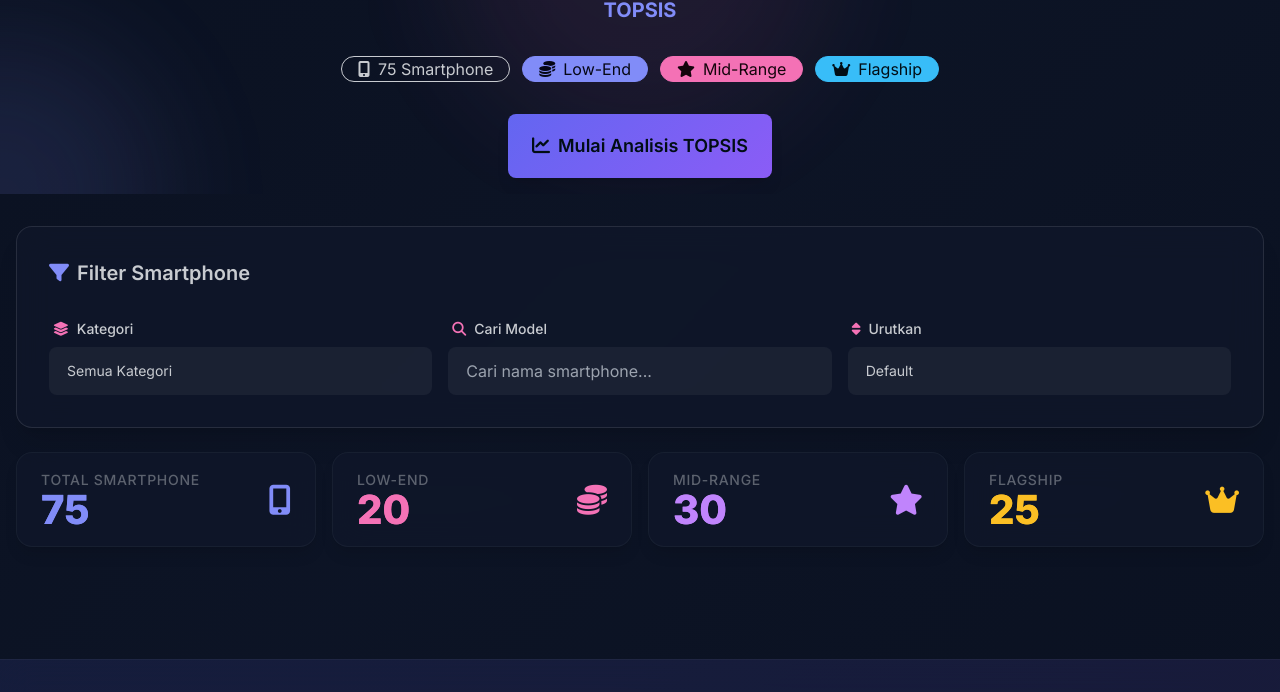
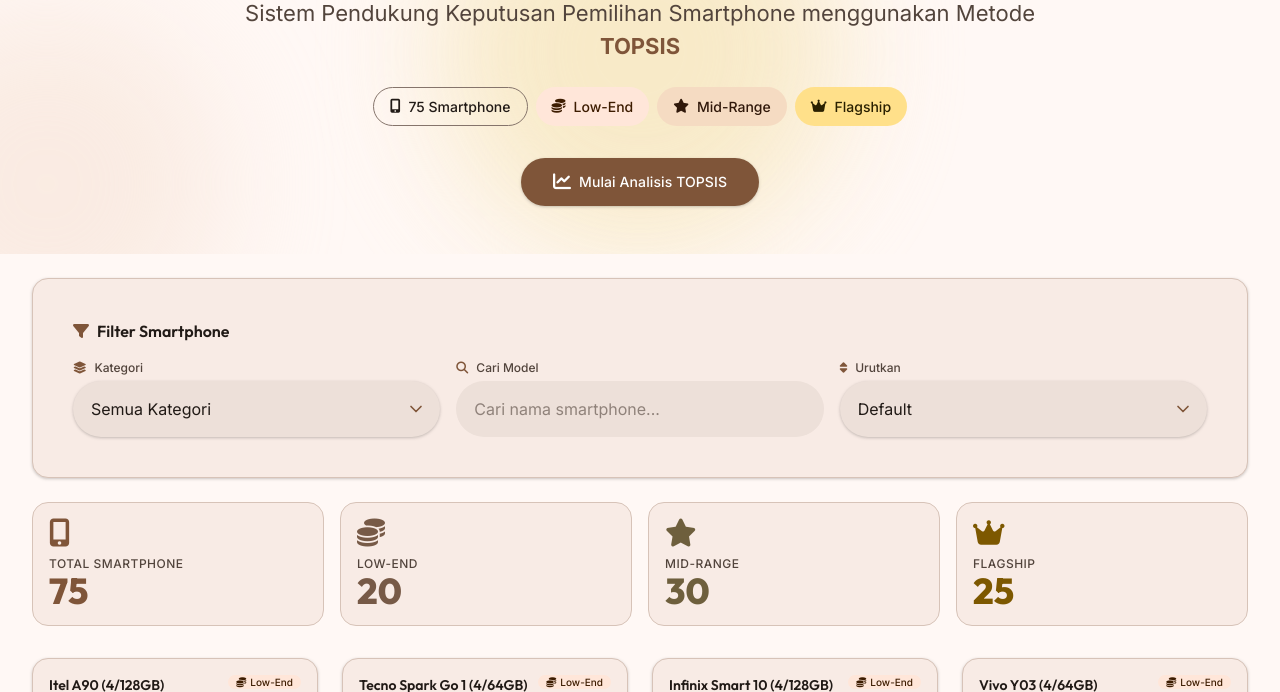
Before and after one commit to Gustyx-Power/Topsis-Website, a plain HTML site: page index.html in a window 1280 px wide. Shown: the part 379-1071 px from the top of the page. Drawn offline with nearby package versions, Linux system fonts and the light colour scheme.

Commit message:
Update index.html with Material Design 3 structure

```diff
--- a/index.html
+++ b/index.html
@@ -1,100 +1,84 @@
 <!DOCTYPE html>
-<html lang="id" data-theme="night">
+<html lang="id">
 
 <head>
   <meta charset="UTF-8">
   <meta name="viewport" content="width=device-width, initial-scale=1.0">
   <title>Smartphone TOPSIS - Sistem Pendukung Keputusan</title>
-
-    <!-- DaisyUI + Tailwind -->
-    <link href="https://cdn.jsdelivr.net/npm/daisyui@4.4.19/dist/full.min.css" rel="stylesheet">
-    <script src="https://cdn.tailwindcss.com"></script>
+  <meta name="description" content="Sistem Pendukung Keputusan Pemilihan Smartphone menggunakan Metode TOPSIS dengan analisis multi-kriteria">
 
   <!-- Font Awesome Icons -->
   <link rel="stylesheet" href="https://cdnjs.cloudflare.com/ajax/libs/font-awesome/6.5.1/css/all.min.css">
 
-    <!-- AOS Animation -->
-    <link href="https://unpkg.com/aos@2.3.1/dist/aos.css" rel="stylesheet">
-
-    <!-- Google Fonts -->
-    <link rel="preconnect" href="https://fonts.googleapis.com">
-    <link rel="preconnect" href="https://fonts.gstatic.com" crossorigin>
-    <link href="https://fonts.googleapis.com/css2?family=Inter:wght@300;400;500;600;700;800&display=swap"
-        rel="stylesheet">
-
-    <link rel="stylesheet" href="./css/styles.css">
+  <!-- Material Design 3 Custom CSS -->
+  <link rel="stylesheet" href="./css/main.css">
 </head>
 
-<body class="bg-gradient-to-br from-base-300 via-base-200 to-base-300 min-h-screen">
+<body>
   <!-- Navbar -->
   <div id="navbar"></div>
 
   <!-- Hero Section -->
-    <div class="hero min-h-[50vh] relative overflow-hidden" data-aos="fade-up">
+  <section class="hero" data-animate="fade">
     <!-- Animated Background -->
-        <div class="absolute inset-0 overflow-hidden">
-            <div class="absolute -top-40 -right-40 w-80 h-80 bg-primary/20 rounded-full blur-3xl animate-pulse"></div>
-            <div class="absolute -bottom-40 -left-40 w-80 h-80 bg-secondary/20 rounded-full blur-3xl animate-pulse"
-                style="animation-delay: 1s;"></div>
-            <div class="absolute top-1/2 left-1/2 -translate-x-1/2 -translate-y-1/2 w-96 h-96 bg-accent/10 rounded-full blur-3xl animate-pulse"
-                style="animation-delay: 2s;"></div>
+    <div class="hero-background">
+      <div class="hero-blob hero-blob-1"></div>
+      <div class="hero-blob hero-blob-2"></div>
+      <div class="hero-blob hero-blob-3"></div>
     </div>
 
-        <div class="hero-content text-center relative z-10">
-            <div class="max-w-3xl">
-                <div class="mb-6" data-aos="zoom-in" data-aos-delay="200">
-                    <span class="text-7xl animate-bounce inline-block">📱</span>
+    <div class="hero-content">
+      <div class="hero-icon">📱</div>
+      <h1 class="hero-title">Smartphone Recommendation</h1>
+      <p class="hero-subtitle">
+        Sistem Pendukung Keputusan Pemilihan Smartphone menggunakan Metode
+        <span class="hero-highlight">TOPSIS</span>
+      </p>
+
+      <div class="hero-badges">
+        <span class="hero-badge hero-badge-outline">
+          <i class="fas fa-mobile-alt"></i> 75 Smartphone
+        </span>
+        <span class="hero-badge hero-badge-low-end">
+          <i class="fas fa-coins"></i> Low-End
+        </span>
+        <span class="hero-badge hero-badge-mid-range">
+          <i class="fas fa-star"></i> Mid-Range
+        </span>
+        <span class="hero-badge hero-badge-flagship">
+          <i class="fas fa-crown"></i> Flagship
+        </span>
       </div>
-                <h1 class="text-5xl md:text-6xl font-extrabold bg-gradient-to-r from-primary via-secondary to-accent bg-clip-text text-transparent mb-4"
-                    data-aos="fade-up" data-aos-delay="300">
-                    Smartphone Recommendation
-                </h1>
-                <p class="py-4 text-lg md:text-xl opacity-80" data-aos="fade-up" data-aos-delay="400">
-                    Sistem Pendukung Keputusan Pemilihan Smartphone menggunakan Metode <span
-                        class="font-bold text-primary">TOPSIS</span>
-                </p>
-                <div class="flex flex-wrap justify-center gap-3 mt-4" data-aos="fade-up" data-aos-delay="500">
-                    <div class="badge badge-lg badge-outline gap-2 py-3 px-4">
-                        <i class="fas fa-mobile-alt"></i> 75 Smartphone
-                    </div>
-                    <div class="badge badge-lg badge-secondary gap-2 py-3 px-4">
-                        <i class="fas fa-coins"></i> Low-End
-                    </div>
-                    <div class="badge badge-lg badge-accent gap-2 py-3 px-4">
-                        <i class="fas fa-star"></i> Mid-Range
-                    </div>
-                    <div class="badge badge-lg badge-primary gap-2 py-3 px-4">
-                        <i class="fas fa-crown"></i> Flagship
-                    </div>
-                </div>
-                <div class="mt-8" data-aos="fade-up" data-aos-delay="600">
-                    <a href="ranking.html"
-                        class="btn btn-primary btn-lg gap-2 shadow-lg shadow-primary/30 hover:shadow-primary/50 transition-all">
-                        <i class="fas fa-chart-line"></i> Mulai Analisis TOPSIS
+
+      <div class="hero-cta">
+        <a href="ranking.html" class="btn btn-filled btn-lg">
+          <i class="fas fa-chart-line"></i>
+          Mulai Analisis TOPSIS
         </a>
       </div>
     </div>
-        </div>
-    </div>
+  </section>
 
+  <!-- Main Content -->
+  <main class="container py-lg">
     <!-- Filter Section -->
-    <div class="container mx-auto px-4 py-8">
-        <div class="card bg-base-100/80 backdrop-blur-lg shadow-xl border border-base-content/5 mb-6"
-            data-aos="fade-up">
+    <section class="filter-section" data-animate="slide-up">
+      <div class="filter-card card card-elevated">
         <div class="card-body">
-                <h2 class="card-title text-xl">
-                    <i class="fas fa-filter text-primary"></i> Filter Smartphone
+          <h2 class="card-title">
+            <i class="fas fa-filter"></i>
+            Filter Smartphone
           </h2>
-                <div class="grid grid-cols-1 md:grid-cols-3 gap-4 mt-4">
+
+          <div class="filter-grid mt-md">
             <!-- Category Filter -->
             <div class="form-control">
               <label class="label">
-                            <span class="label-text font-medium flex items-center gap-2">
-                                <i class="fas fa-layer-group text-secondary"></i> Kategori
+                <span class="label-text">
+                  <i class="fas fa-layer-group"></i> Kategori
                 </span>
               </label>
-                        <select id="filterCategory" class="select select-bordered select-primary w-full"
-                            onchange="applyFilters()">
+              <select id="filterCategory" class="select" onchange="applyFilters()">
                 <option value="all">Semua Kategori</option>
                 <option value="Low-End">Low-End (1jt - 2.5jt)</option>
                 <option value="Mid-Range">Mid-Range (3jt - 7jt)</option>
@@ -105,23 +89,22 @@
             <!-- Search -->
             <div class="form-control">
               <label class="label">
-                            <span class="label-text font-medium flex items-center gap-2">
-                                <i class="fas fa-search text-secondary"></i> Cari Model
+                <span class="label-text">
+                  <i class="fas fa-search"></i> Cari Model
                 </span>
               </label>
               <input type="text" id="searchInput" placeholder="Cari nama smartphone..."
-                            class="input input-bordered input-primary w-full" onkeyup="applyFilters()">
+                class="input" onkeyup="applyFilters()">
             </div>
 
             <!-- Sort -->
             <div class="form-control">
               <label class="label">
-                            <span class="label-text font-medium flex items-center gap-2">
-                                <i class="fas fa-sort text-secondary"></i> Urutkan
+                <span class="label-text">
+                  <i class="fas fa-sort"></i> Urutkan
                 </span>
               </label>
-                        <select id="sortBy" class="select select-bordered select-primary w-full"
-                            onchange="applyFilters()">
+              <select id="sortBy" class="select" onchange="applyFilters()">
                 <option value="default">Default</option>
                 <option value="price-asc">Harga: Rendah - Tinggi</option>
                 <option value="price-desc">Harga: Tinggi - Rendah</option>
@@ -132,77 +115,72 @@
           </div>
         </div>
       </div>
+    </section>
 
-        <!-- Stats -->
-        <div class="grid grid-cols-2 md:grid-cols-4 gap-4 mb-8" data-aos="fade-up" data-aos-delay="100">
-            <div
-                class="stat bg-base-100/80 backdrop-blur-lg rounded-2xl shadow-lg border border-base-content/5 hover:scale-105 transition-transform">
-                <div class="stat-figure text-primary">
-                    <i class="fas fa-mobile-alt text-3xl"></i>
+    <!-- Stats Section -->
+    <section class="stats-grid" data-animate="slide-up">
+      <div class="stat-card">
+        <div class="stat-card-header">
+          <i class="fas fa-mobile-alt stat-card-icon primary"></i>
         </div>
-                <div class="stat-title">Total Smartphone</div>
-                <div class="stat-value text-primary" id="totalCount">75</div>
-            </div>
-            <div
-                class="stat bg-base-100/80 backdrop-blur-lg rounded-2xl shadow-lg border border-base-content/5 hover:scale-105 transition-transform">
-                <div class="stat-figure text-secondary">
-                    <i class="fas fa-coins text-3xl"></i>
-                </div>
-                <div class="stat-title">Low-End</div>
-                <div class="stat-value text-secondary" id="lowEndCount">20</div>
-            </div>
-            <div
-                class="stat bg-base-100/80 backdrop-blur-lg rounded-2xl shadow-lg border border-base-content/5 hover:scale-105 transition-transform">
-                <div class="stat-figure text-accent">
-                    <i class="fas fa-star text-3xl"></i>
-                </div>
-                <div class="stat-title">Mid-Range</div>
-                <div class="stat-value text-accent" id="midRangeCount">30</div>
-            </div>
-            <div
-                class="stat bg-base-100/80 backdrop-blur-lg rounded-2xl shadow-lg border border-base-content/5 hover:scale-105 transition-transform">
-                <div class="stat-figure text-warning">
-                    <i class="fas fa-crown text-3xl"></i>
-                </div>
-                <div class="stat-title">Flagship</div>
-                <div class="stat-value text-warning" id="flagshipCount">25</div>
-            </div>
+        <span class="stat-card-title">Total Smartphone</span>
+        <span class="stat-card-value primary" id="totalCount">75</span>
       </div>
 
-        <!-- Phone Cards Grid -->
-        <div id="phoneGrid" class="grid grid-cols-1 md:grid-cols-2 lg:grid-cols-3 xl:grid-cols-4 gap-6">
-            <!-- Cards will be injected here by JavaScript -->
+      <div class="stat-card">
+        <div class="stat-card-header">
+          <i class="fas fa-coins stat-card-icon secondary"></i>
+        </div>
+        <span class="stat-card-title">Low-End</span>
+        <span class="stat-card-value secondary" id="lowEndCount">20</span>
       </div>
 
-        <!-- No Results Message -->
-        <div id="noResults" class="hidden text-center py-16">
-            <div class="text-6xl mb-4 opacity-50"><i class="fas fa-search"></i></div>
-            <p class="text-2xl opacity-50">Tidak ada smartphone yang ditemukan</p>
-            <p class="text-sm opacity-30 mt-2">Coba ubah filter atau kata kunci pencarian</p>
+      <div class="stat-card">
+        <div class="stat-card-header">
+          <i class="fas fa-star stat-card-icon tertiary"></i>
+        </div>
+        <span class="stat-card-title">Mid-Range</span>
+        <span class="stat-card-value tertiary" id="midRangeCount">30</span>
       </div>
 
-        <!-- Phone Detail Modal -->
-        <div id="phoneDetailModal"></div>
+      <div class="stat-card">
+        <div class="stat-card-header">
+          <i class="fas fa-crown stat-card-icon warning"></i>
         </div>
+        <span class="stat-card-title">Flagship</span>
+        <span class="stat-card-value warning" id="flagshipCount">25</span>
+      </div>
+    </section>
+
+    <!-- Phone Cards Grid -->
+    <section id="phoneGrid" class="phone-grid">
+      <!-- Cards will be injected here by JavaScript -->
+    </section>
+
+    <!-- No Results Message -->
+    <section id="noResults" class="no-results hidden">
+      <div class="no-results-icon">
+        <i class="fas fa-search"></i>
+      </div>
+      <p class="no-results-title">Tidak ada smartphone yang ditemukan</p>
+      <p class="no-results-text">Coba ubah filter atau kata kunci pencarian</p>
+    </section>
+  </main>
 
   <!-- Footer -->
   <div id="footer"></div>
 
   <!-- Scripts -->
-    <script src="https://unpkg.com/aos@2.3.1/dist/aos.js"></script>
   <script src="./js/data.js"></script>
   <script src="./js/utils.js"></script>
   <script src="./js/topsis.js"></script>
-    <script src="./js/components.js"></script>
+  <script src="./js/core/theme.js"></script>
+  <script src="./js/core/animations.js"></script>
+  <script src="./js/components/navbar.js"></script>
+  <script src="./js/components/footer.js"></script>
+  <script src="./js/components/phone-card.js"></script>
+  <script src="./js/components/modal.js"></script>
   <script src="./js/app.js"></script>
-    <script>
-        // Initialize AOS
-        AOS.init({
-            duration: 800,
-            easing: 'ease-out-cubic',
-            once: true
-        });
-    </script>
 </body>
 
 </html>
```
Lines whose indentation alone changed are shown as unchanged.
